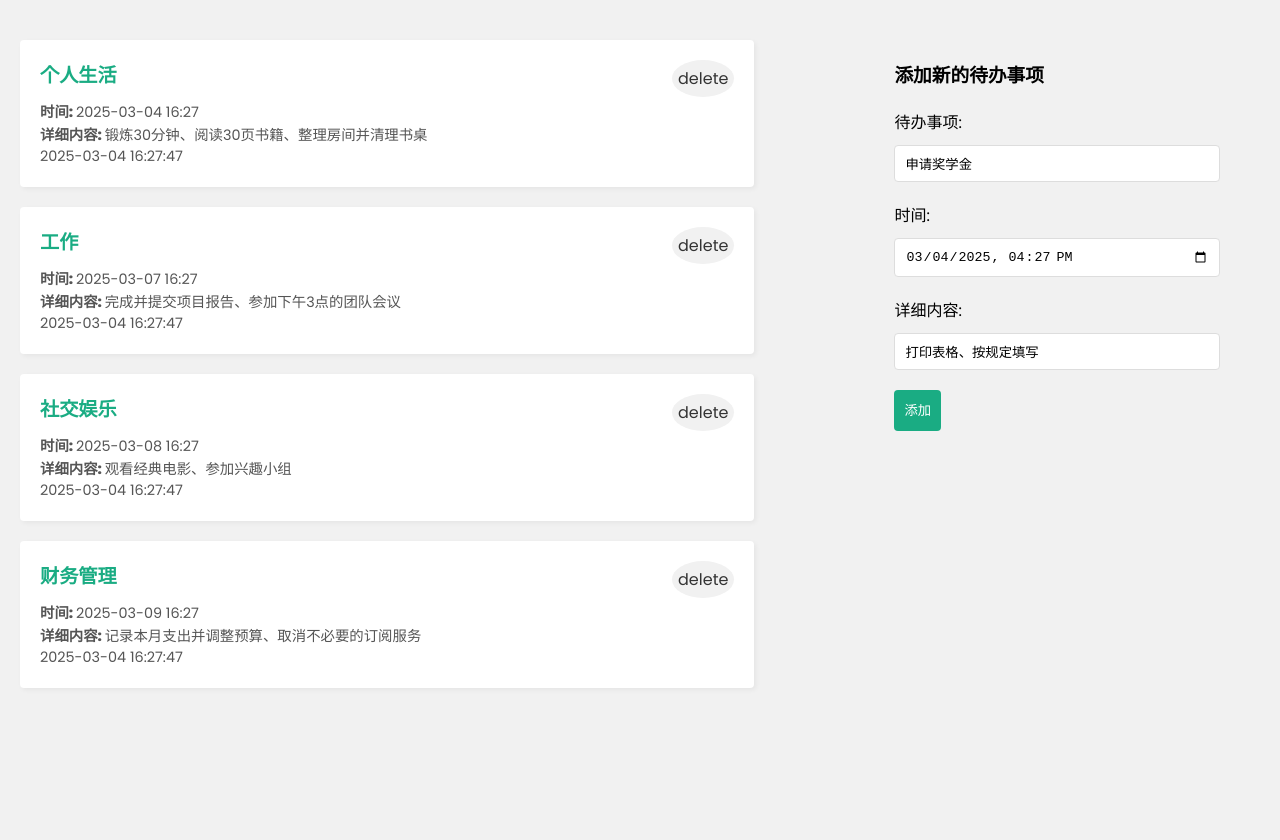
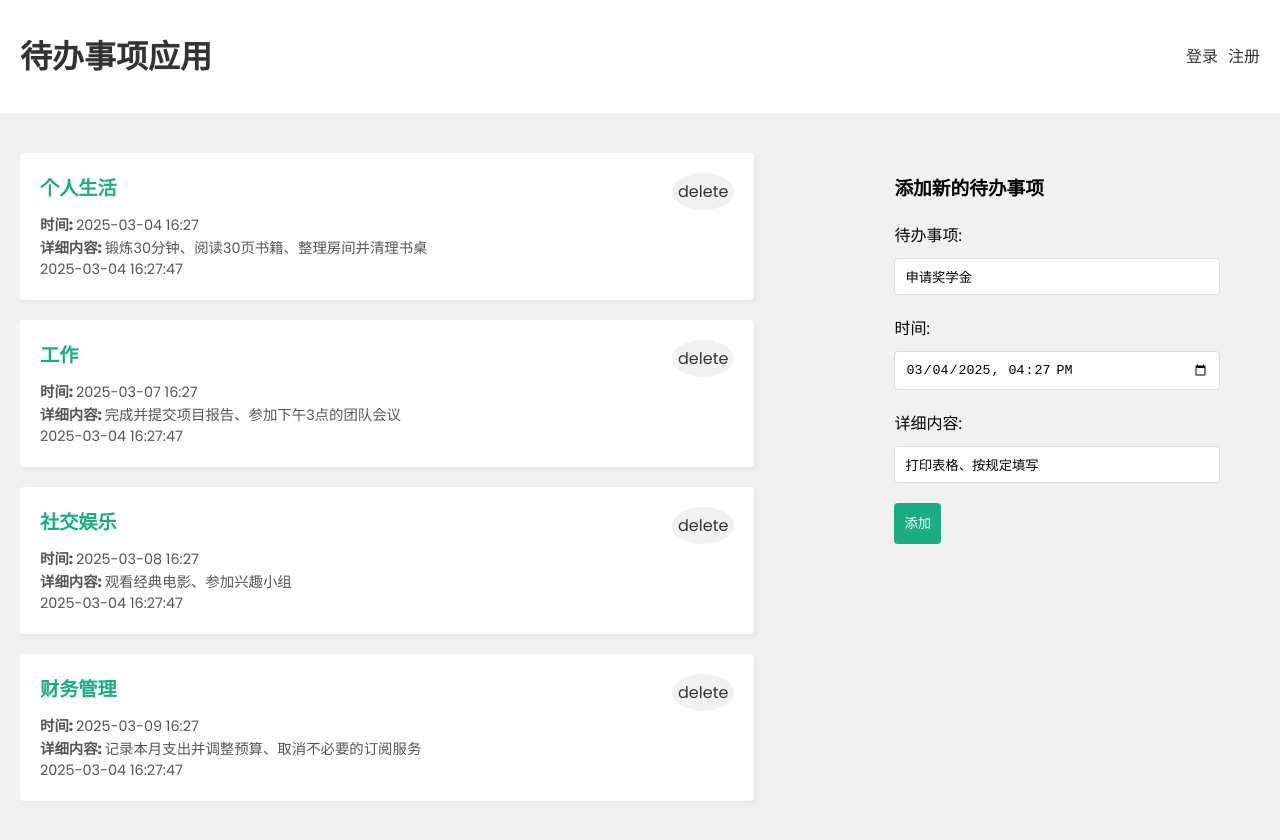
Before and after one commit to 409915016/vue-auth, a Vue app: page /#/ in a window 1280 px wide. Before the commit the page ends 800 px from the top, so only its background shows below. Built offline with nearby package versions, Linux system fonts and the light colour scheme.

Commit message:
创建导航组件

```diff
--- a/src/App.vue
+++ b/src/App.vue
@@ -2,6 +2,7 @@
 import { ref } from 'vue'
 import TodoDetail from './components/TodoDetail.vue'
 import TodoForm from "@/components/TodoForm.vue";
+import Navbar from "@/components/Navbar.vue";
 
 const todo_list = ref([
   { _id: 1, title: '个人生活', date: '2025-03-04 16:27', description: '锻炼30分钟、阅读30页书籍、整理房间并清理书桌', createdAt: '2025-03-04 16:27:47'},
@@ -45,6 +46,7 @@ function onTodoFormSubmitHandle(todo){
 </script>
 
 <template>
+  <Navbar/>
   <div class="pages">
     <div class="home">
       <div class="todo-list">
--- a/src/components/Navbar.vue
+++ b/src/components/Navbar.vue
@@ -1,31 +1,40 @@
 <script setup>
-  function handleLogoutClick() {
-    // logout()
-  }
 </script>
 
 <template>
   <header>
-    <div class="container">
-      <RouterLink to="/"><h1>Workout Budy</h1></RouterLink>
+    <div class="navbar">
+      <a href="/"><h1>待办事项应用</h1></a>
       <nav>
-          <template v-if="false">
-            <div>
-              <span>{ user.email }</span>
-              <button @click="handleLogoutClick">Log out</button>
-            </div>
-          </template>
-          <template v-else>
-            <div>
-              <RouterLink to="/login">Login </RouterLink>
-              <RouterLink to="/signup">Signup </RouterLink>
-            </div>
-          </template>
+        <a href="/login">登录 </a>
+        <a href="/signup">注册 </a>
       </nav>
     </div>
   </header>
 </template>
 
 <style scoped>
+header {
+  background: #fff;
+}
+header .navbar {
+  max-width: 1400px;
+  margin: 0 auto;
+  padding: 10px 20px;
+  display: flex;
+  align-items: center;
+  justify-content: space-between;
+}
+header a {
+  color: #333;
+  text-decoration: none;
+}
 
+nav {
+  display: flex;
+  align-items: center;
+}
+nav a {
+  margin-left: 10px;
+}
 </style>
```
